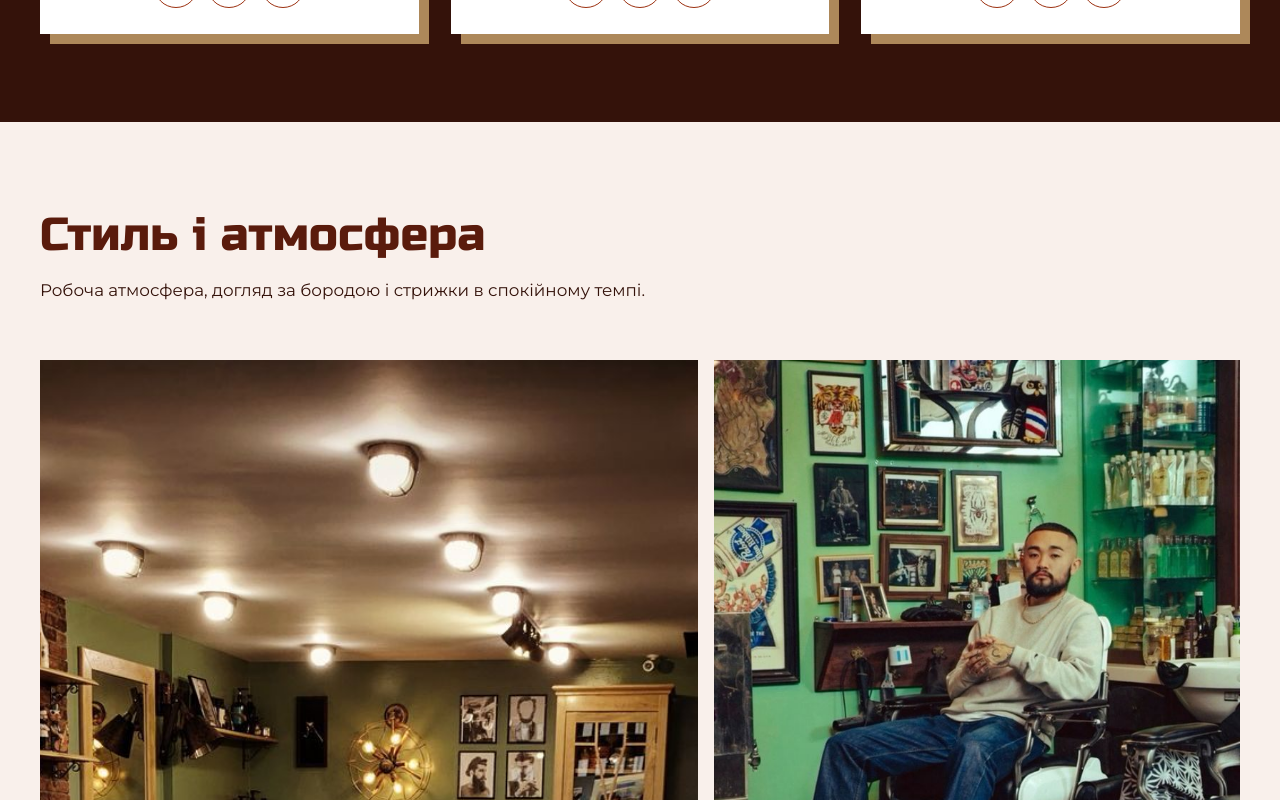
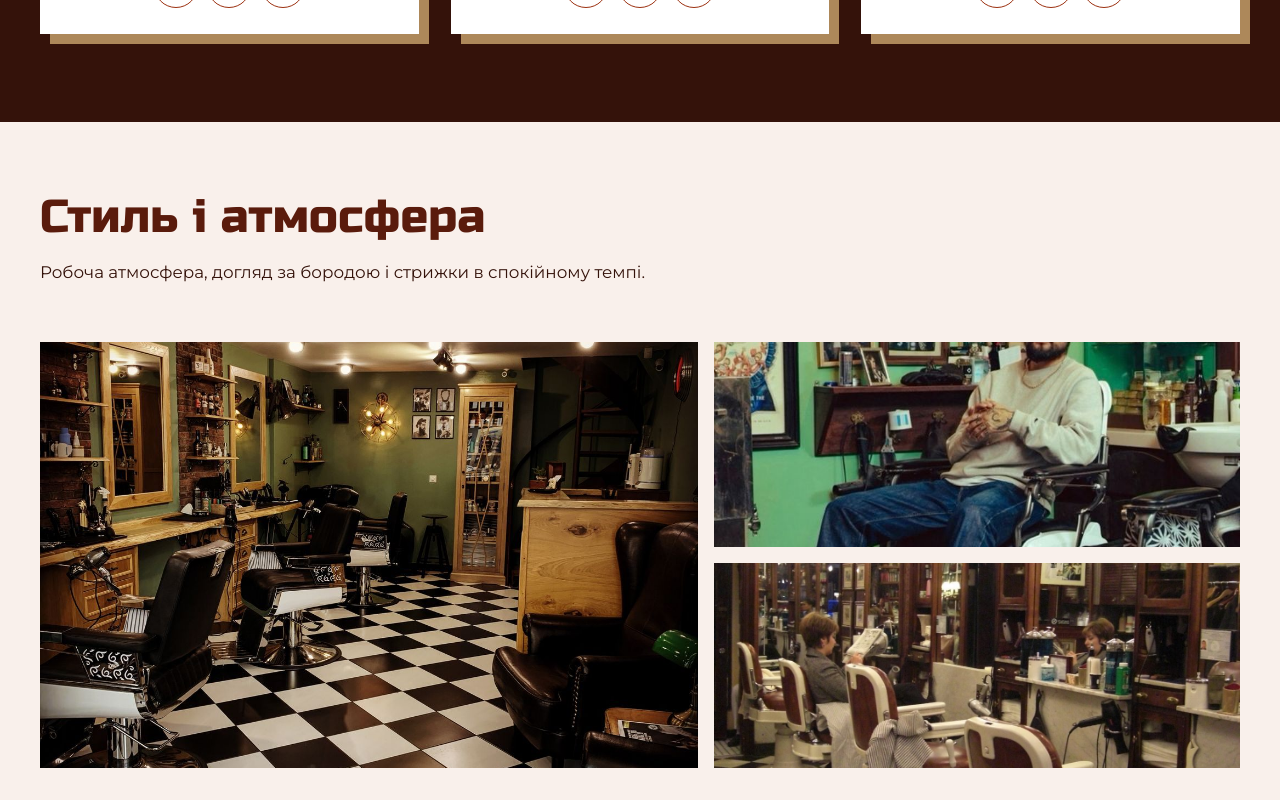
Before and after one commit to BOgdanRoz/BarberShop-Frontend, a React (Vite) app: page / in a window 1280 px wide. Shown: the part 3180-3980 px from the top of the page. Built offline with nearby package versions, Linux system fonts and the light colour scheme; a web font is replaced by a local one.

Commit message:
style: compact atmosphere gallery layout
Desktop uses two fixed-height rows with the tall frame spanning both; mobile places the tall frame full width and the other two side by side. Section height drops by roughly 45% on desktop.

```diff
--- a/src/sections/Gallery/Gallery.module.css
+++ b/src/sections/Gallery/Gallery.module.css
@@ -1,6 +1,6 @@
 .section {
   background: var(--color-seashell);
-  padding-block: clamp(3.5rem, 7vw, 5.5rem);
+  padding-block: clamp(3rem, 5.5vw, 4.5rem);
 }
 
 .inner {
@@ -10,7 +10,7 @@
 
 .grid {
   display: grid;
-  grid-template-columns: minmax(0, 1fr);
+  grid-template-columns: minmax(0, 1fr) minmax(0, 1fr);
   gap: 0.75rem;
   list-style: none;
   padding: 0;
@@ -24,13 +24,11 @@
 }
 
 .tall {
-  aspect-ratio: 4 / 5;
+  grid-column: 1 / -1;
+  aspect-ratio: 4 / 3;
 }
 
-.wide {
-  aspect-ratio: 16 / 10;
-}
-
+.wide,
 .square {
   aspect-ratio: 1 / 1;
 }
@@ -39,33 +37,23 @@
   width: 100%;
   height: 100%;
   object-fit: cover;
-  transition: transform 500ms ease;
-}
-
-@media (hover: hover) {
-  .tall:hover .image,
-  .wide:hover .image,
-  .square:hover .image {
-    transform: scale(1.03);
-  }
 }
 
 @media (min-width: 760px) {
   .grid {
     grid-template-columns: minmax(0, 1.25fr) minmax(0, 1fr);
-    grid-template-rows: auto auto;
+    grid-template-rows: repeat(2, clamp(9rem, 16vw, 14rem));
     gap: 1rem;
   }
 
   .tall {
+    grid-column: auto;
     grid-row: 1 / span 2;
     aspect-ratio: auto;
-    min-height: 100%;
   }
 
   .wide,
   .square {
     aspect-ratio: auto;
-    min-height: 13rem;
   }
 }
```
